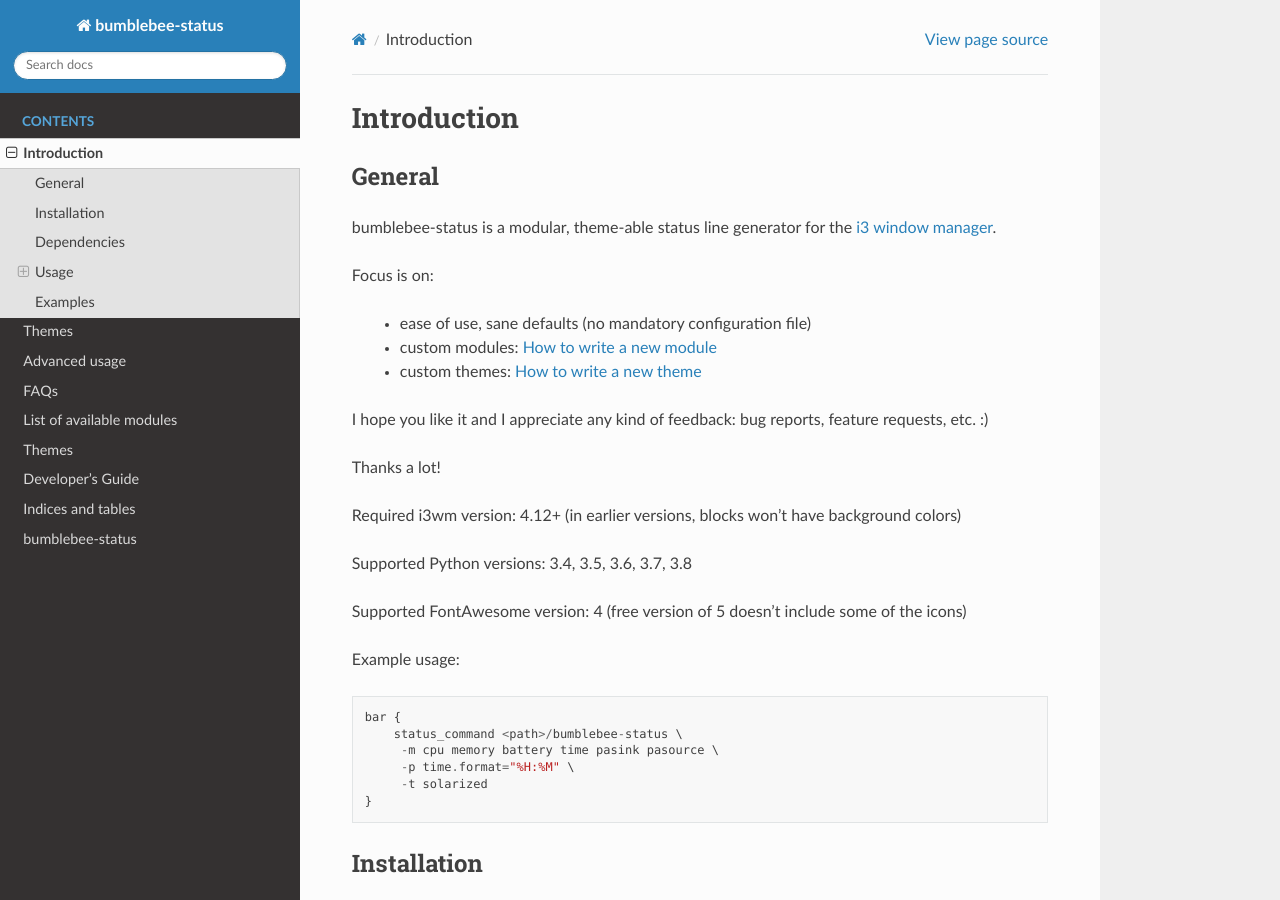
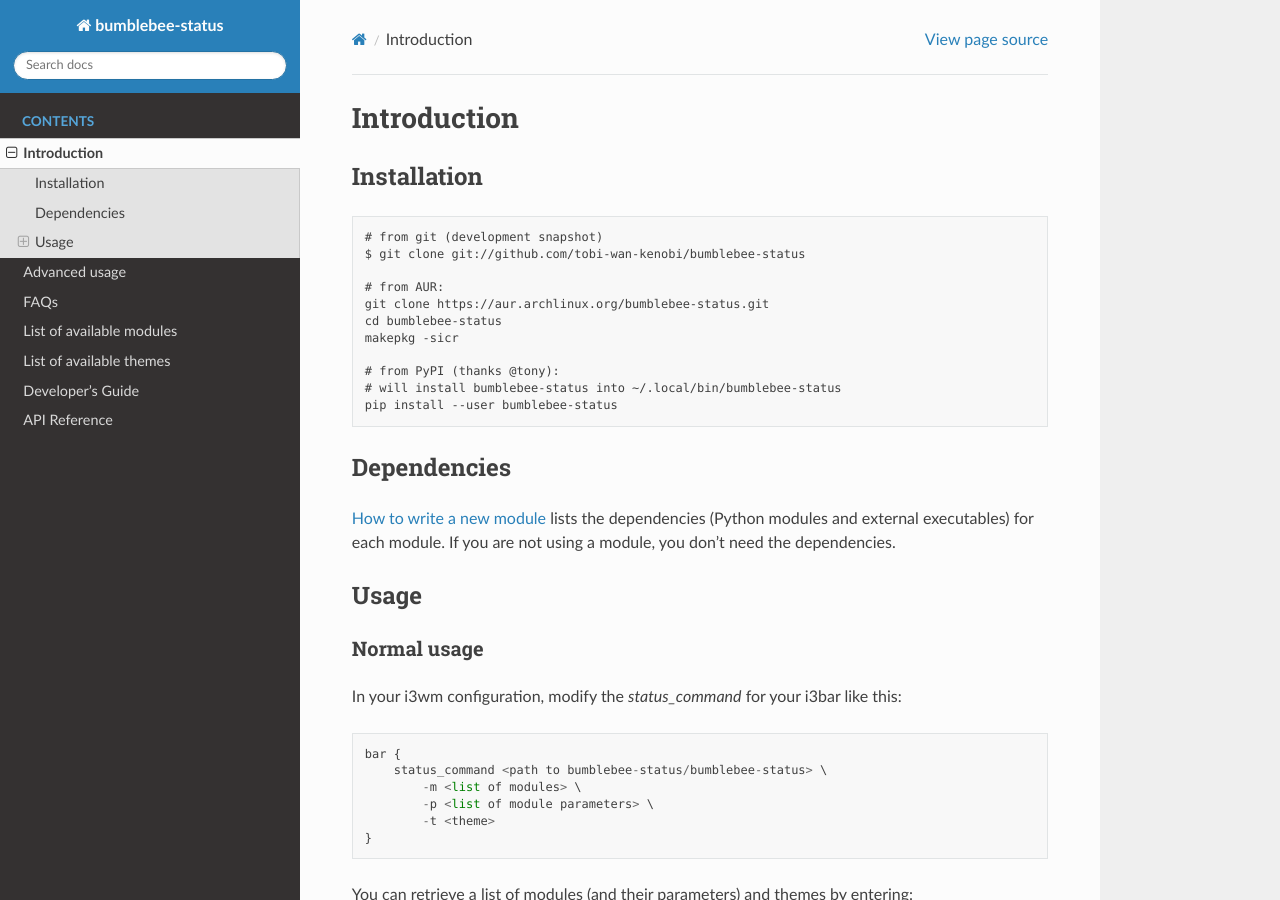
Before and after one commit to tobi-wan-kenobi/bumblebee-status, a Sphinx documentation site: the page built from docs/introduction.rst, in a window 1280 px wide and 900 px high. Built offline with Sphinx 7.4.7 and the Read the Docs theme 2.0.0, drawn with Linux system fonts in a browser that asks for light colours; some of the changed text lies outside the part shown.

Commit message:
[docs] some more updates

```diff
--- a/docs/src/modules.rst
+++ b/docs/api.rst
@@ -1,8 +1,8 @@
-bumblebee-status
+API Reference
 ================
 
 .. toctree::
    :maxdepth: 4
 
-   core
-   util
+   src/core
+   src/util
--- a/docs/development/index.rst
+++ b/docs/development/index.rst
@@ -7,10 +7,3 @@
 
    module
    theme
-
-Indices and tables
-==================
-
-* :ref:`genindex`
-* :ref:`modindex`
-* :ref:`search`
--- a/docs/introduction.rst
+++ b/docs/introduction.rst
@@ -1,40 +1,5 @@
 Introduction
 ================
-
-General
-----------------
-bumblebee-status is a modular, theme-able status line generator for the
-`i3 window manager <https://i3wm.org/>`__.
-
-Focus is on:
-
- - ease of use, sane defaults (no mandatory configuration file)
- - custom modules: :doc:`development/module`
- - custom themes: :doc:`development/theme`
-
-I hope you like it and I appreciate any kind of feedback: bug reports,
-feature requests, etc. :)
-
-Thanks a lot!
-
-Required i3wm version: 4.12+ (in earlier versions, blocks won’t have
-background colors)
-
-Supported Python versions: 3.4, 3.5, 3.6, 3.7, 3.8
-
-Supported FontAwesome version: 4 (free version of 5 doesn’t include some
-of the icons)
-
-Example usage:
-
-.. code-block::
-
-   bar {
-       status_command <path>/bumblebee-status \
-        -m cpu memory battery time pasink pasource \
-        -p time.format="%H:%M" \
-        -t solarized
-   }
 
 Installation
 ----------------
@@ -123,8 +88,3 @@
    }
 
 Restart i3wm and - that’s it!
-
-Examples
----------
-
-.. include:: themes.rst
--- a/docs/themes.rst
+++ b/docs/themes.rst
@@ -1,7 +1,5 @@
-Themes
-======
-
-Here are some screenshots of various themes:
+List of available themes
+========================
 
 .. warning:: Some themes (e.g. all ‘powerline’ themes) require `Font
     Awesome <http://fontawesome.io/>`__ and a powerline-compatible font
```
Also changed, not shown: docs/index.rst (+38 -1 lines), docs/other/NOTES.md (+2 -0 lines), 1 other file.
